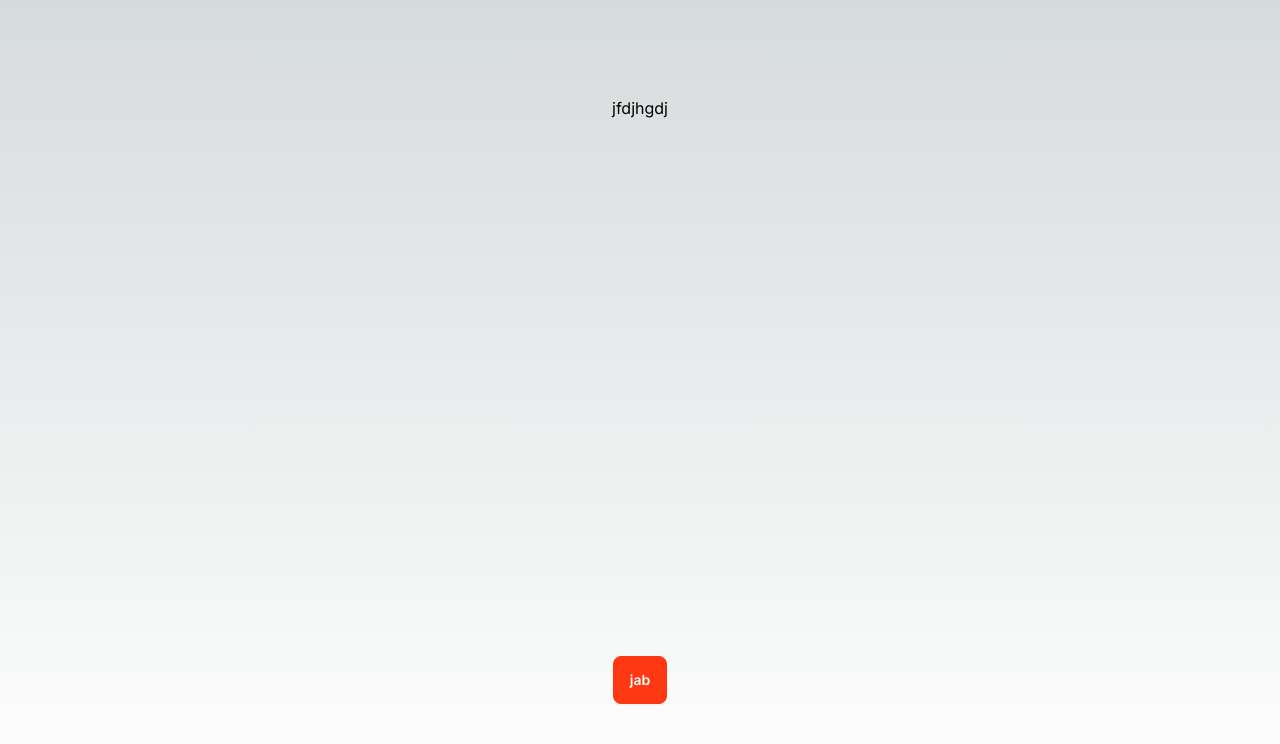
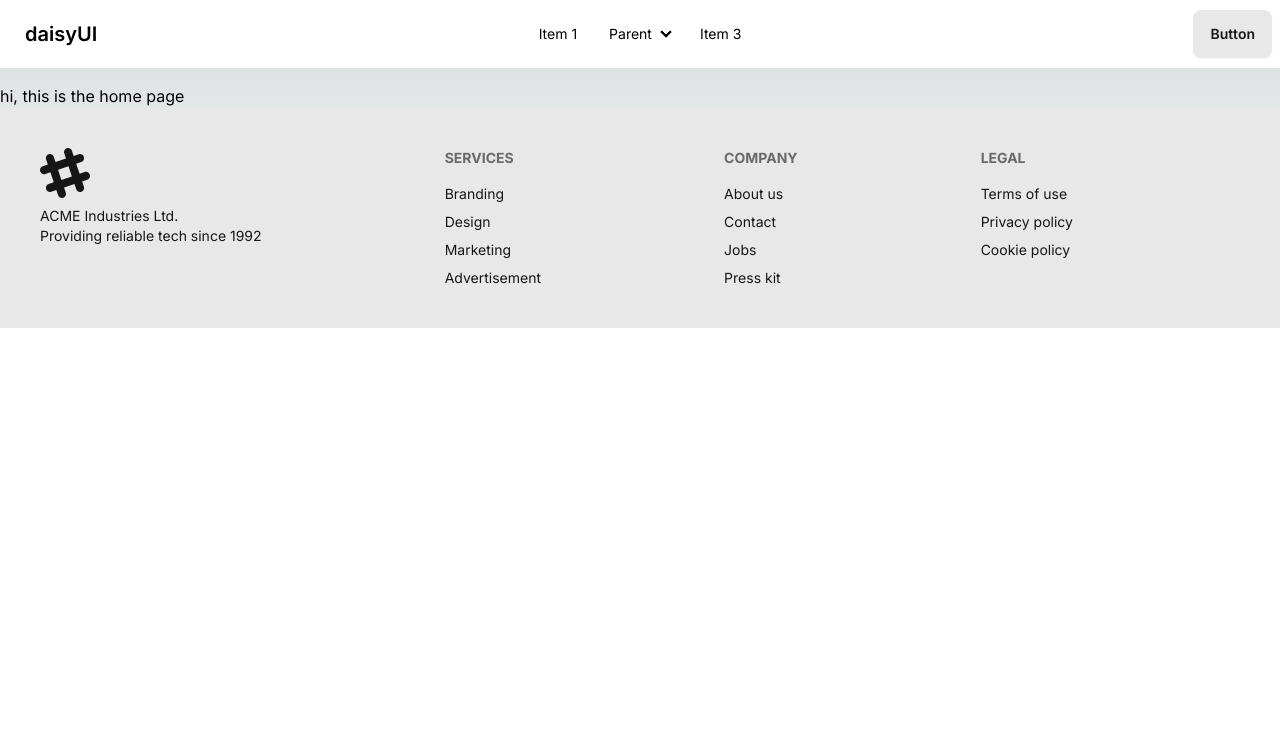
Before and after one commit to jaynabKhatun/car-doctor-pro, a Next.js app: page / in a window 1280 px wide. Shown: the top 744 px of the page. Built offline with nearby package versions, Linux system fonts and the light colour scheme.

Commit message:
added navbar and footer

```diff
--- a/src/app/layout.js
+++ b/src/app/layout.js
@@ -1,5 +1,7 @@
 import { Inter } from "next/font/google";
 import "./globals.css";
+import Navbar from "@/components/shared/Navbar";
+import Footer from "@/components/shared/Footer";
 
 const inter = Inter({ subsets: ["latin"] });
 
@@ -11,7 +13,11 @@
 export default function RootLayout({ children }) {
   return (
     <html lang="en" data-theme="carDoctorTheme">
-      <body className={inter.className}>{children}</body>
+      <body className={inter.className}>
+        <Navbar />
+        {children}
+        <Footer></Footer>
+      </body>
     </html>
   );
 }
--- a/src/app/page.js
+++ b/src/app/page.js
@@ -1,10 +1,8 @@
-
-
+import Homepage from "../components/Homepage/Homepage/page.jsx"
 export default function Home() {
   return (
-    <main className="flex min-h-screen flex-col items-center justify-between p-24">
-      <h1>jfdjhgdj</h1>
-    <button className="btn-primary btn text-white"> jab</button>
+    <main>
+      <Homepage />
     </main>
   );
 }
--- /dev/null
+++ b/src/components/Homepage/Homepage/page.jsx
@@ -0,0 +1,11 @@
+import React from 'react';
+
+const page = () => {
+    return (
+        <div className='mt-4'>
+           hi, this is the home page
+        </div>
+    );
+};
+
+export default page;
--- /dev/null
+++ b/src/components/shared/Footer.jsx
@@ -0,0 +1,48 @@
+import React from "react";
+
+const Footer = () => {
+  return (
+    <footer className="footer bg-base-200 text-base-content p-10">
+      <aside>
+        <svg
+          width="50"
+          height="50"
+          viewBox="0 0 24 24"
+          xmlns="http://www.w3.org/2000/svg"
+          fillRule="evenodd"
+          clipRule="evenodd"
+          className="fill-current"
+        >
+          <path d="M22.672 15.226l-2.432.811.841 2.515c.33 1.019-.209 2.127-1.23 2.456-1.15.325-2.148-.321-2.463-1.226l-.84-2.518-5.013 1.677.84 2.517c.391 1.203-.434 2.542-1.831 2.542-.88 0-1.601-.564-1.86-1.314l-.842-2.516-2.431.809c-1.135.328-2.145-.317-2.463-1.229-.329-1.018.211-2.127 1.231-2.456l2.432-.809-1.621-4.823-2.432.808c-1.355.384-2.558-.59-2.558-1.839 0-.817.509-1.582 1.327-1.846l2.433-.809-.842-2.515c-.33-1.02.211-2.129 1.232-2.458 1.02-.329 2.13.209 2.461 1.229l.842 2.515 5.011-1.677-.839-2.517c-.403-1.238.484-2.553 1.843-2.553.819 0 1.585.509 1.85 1.326l.841 2.517 2.431-.81c1.02-.33 2.131.211 2.461 1.229.332 1.018-.21 2.126-1.23 2.456l-2.433.809 1.622 4.823 2.433-.809c1.242-.401 2.557.484 2.557 1.838 0 .819-.51 1.583-1.328 1.847m-8.992-6.428l-5.01 1.675 1.619 4.828 5.011-1.674-1.62-4.829z"></path>
+        </svg>
+        <p>
+          ACME Industries Ltd.
+          <br />
+          Providing reliable tech since 1992
+        </p>
+      </aside>
+      <nav>
+        <h6 className="footer-title">Services</h6>
+        <a className="link link-hover">Branding</a>
+        <a className="link link-hover">Design</a>
+        <a className="link link-hover">Marketing</a>
+        <a className="link link-hover">Advertisement</a>
+      </nav>
+      <nav>
+        <h6 className="footer-title">Company</h6>
+        <a className="link link-hover">About us</a>
+        <a className="link link-hover">Contact</a>
+        <a className="link link-hover">Jobs</a>
+        <a className="link link-hover">Press kit</a>
+      </nav>
+      <nav>
+        <h6 className="footer-title">Legal</h6>
+        <a className="link link-hover">Terms of use</a>
+        <a className="link link-hover">Privacy policy</a>
+        <a className="link link-hover">Cookie policy</a>
+      </nav>
+    </footer>
+  );
+};
+
+export default Footer;
--- /dev/null
+++ b/src/components/shared/Navbar.jsx
@@ -0,0 +1,79 @@
+import React from "react";
+
+const Navbar = () => {
+  return (
+    <div className="navbar bg-base-100">
+      <div className="navbar-start">
+        <div className="dropdown">
+          <div tabIndex={0} role="button" className="btn btn-ghost lg:hidden">
+            <svg
+              xmlns="http://www.w3.org/2000/svg"
+              className="h-5 w-5"
+              fill="none"
+              viewBox="0 0 24 24"
+              stroke="currentColor"
+            >
+              <path
+                strokeLinecap="round"
+                strokeLinejoin="round"
+                strokeWidth="2"
+                d="M4 6h16M4 12h8m-8 6h16"
+              />
+            </svg>
+          </div>
+          <ul
+            tabIndex={0}
+            className="menu menu-sm dropdown-content bg-base-100 rounded-box z-[1] mt-3 w-52 p-2 shadow"
+          >
+            <li>
+              <a>Item 1</a>
+            </li>
+            <li>
+              <a>Parent</a>
+              <ul className="p-2">
+                <li>
+                  <a>Submenu 1</a>
+                </li>
+                <li>
+                  <a>Submenu 2</a>
+                </li>
+              </ul>
+            </li>
+            <li>
+              <a>Item 3</a>
+            </li>
+          </ul>
+        </div>
+        <a className="btn btn-ghost text-xl">daisyUI</a>
+      </div>
+      <div className="navbar-center hidden lg:flex">
+        <ul className="menu menu-horizontal px-1">
+          <li>
+            <a>Item 1</a>
+          </li>
+          <li>
+            <details>
+              <summary>Parent</summary>
+              <ul className="p-2">
+                <li>
+                  <a>Submenu 1</a>
+                </li>
+                <li>
+                  <a>Submenu 2</a>
+                </li>
+              </ul>
+            </details>
+          </li>
+          <li>
+            <a>Item 3</a>
+          </li>
+        </ul>
+      </div>
+      <div className="navbar-end">
+        <a className="btn">Button</a>
+      </div>
+    </div>
+  );
+};
+
+export default Navbar;
```
